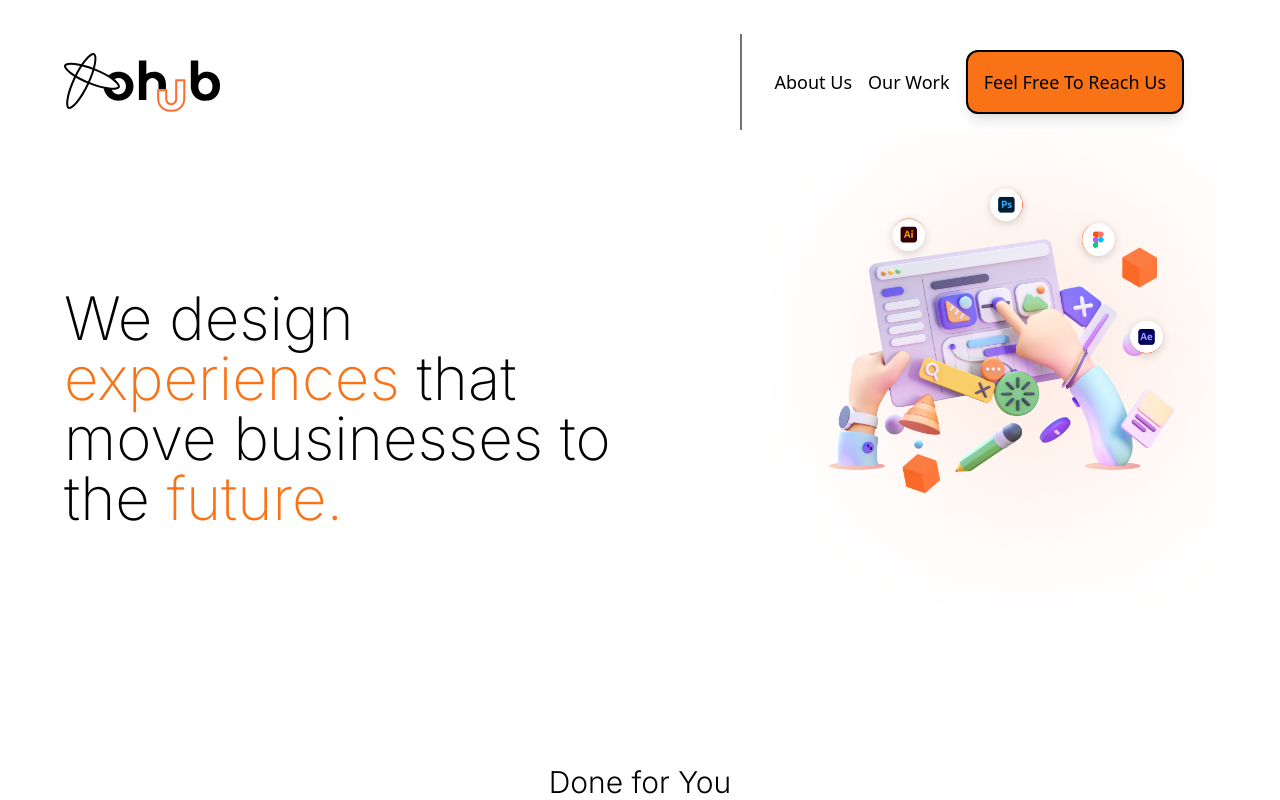
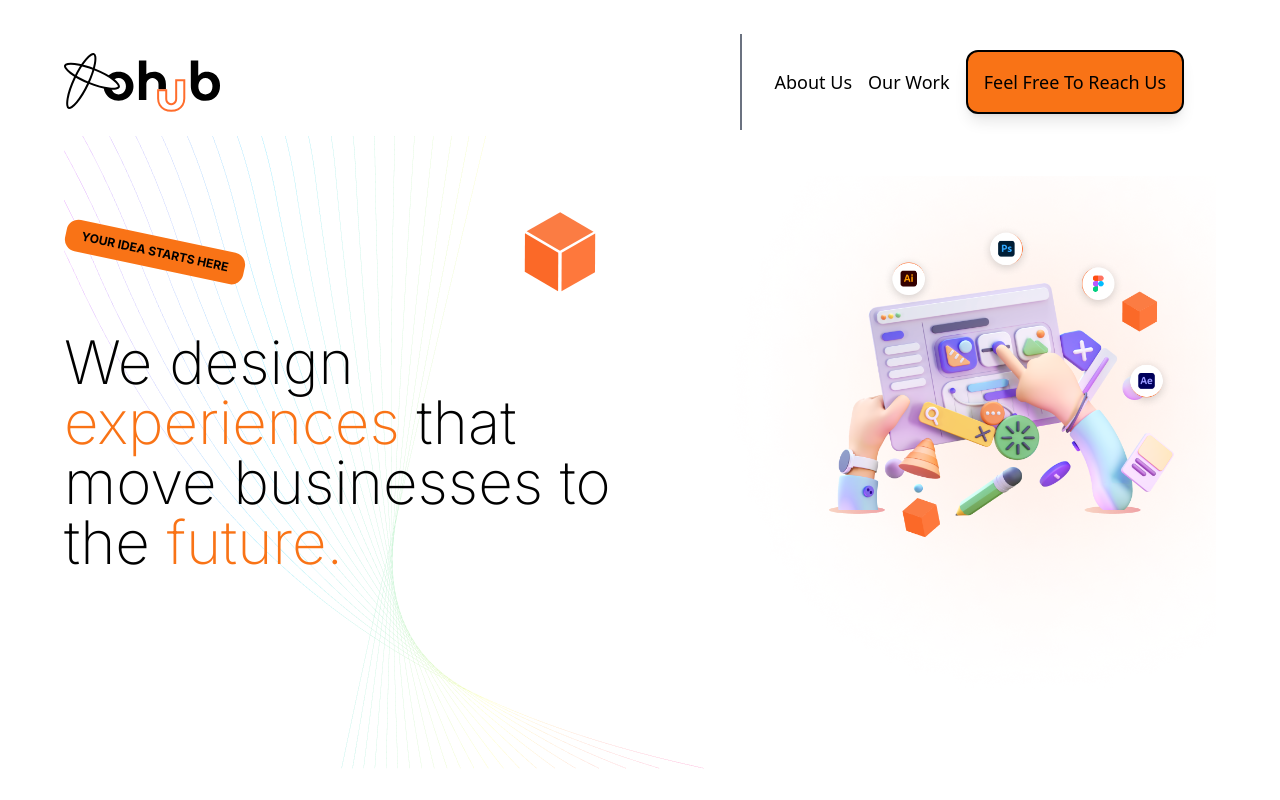
Before and after one commit to bhavnapathania/oxoHub, a Next.js app: page / in a window 1280 px wide. Shown: the top 800 px of the page. Built offline with nearby package versions, Linux system fonts and the light colour scheme.

Commit message:
hero section done

```diff
--- a/src/app/components/heroSection/index.jsx
+++ b/src/app/components/heroSection/index.jsx
@@ -2,15 +2,34 @@ import React from "react";
 
 function HeroSection() {
   return (
-    <section className="flex justify-between items-center">
-      <div className="w-[50%]">
+    <section
+      className="flex justify-between items-center h-[80vh] relative bg-center"
+      style={{
+        backgroundImage: 'url("/images/others/bgVisuals.png")',
+        backgroundPosition: "left",
+        backgroundRepeat: "no-repeat",
+      }}
+    >
+      <div className="w-[50%] relative flex flex-col gap-6">
+        <img
+          src="/images/icons/dice.svg"
+          alt="Dice"
+          className="w-20 h-20 absolute top-[-50%] right-10 "
+        />
         <h2 className="text-6xl font-extralight">
           We design <span className="text-orange-500">experiences</span> that
           move businesses to the{" "}
           <span className="text-orange-500">future.</span>
         </h2>
+        <div className="absolute top-[-40%] transform rotate-12 bg-orange-500 text-black rounded-xl px-4 py-2 text-xs font-bold">
+          YOUR IDEA STARTS HERE
+        </div>
       </div>
-      <img className="w-[45%]" src="/images/others/hero.png" alt="" />
+      <img
+        className="w-[45%]"
+        src="/images/others/hero.png"
+        alt="Main Graphic"
+      />
     </section>
   );
 }
```
Also changed, not shown: public/images/icons/dice.svg (added).
